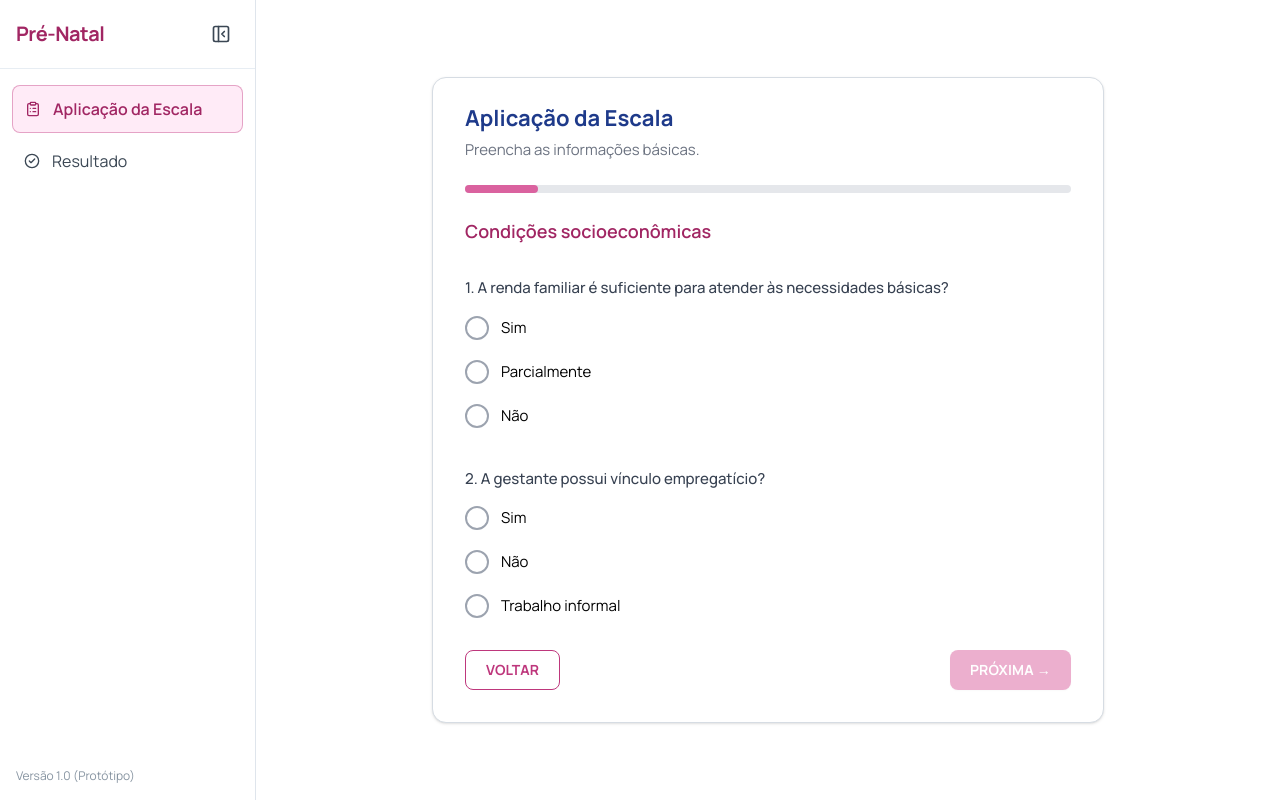
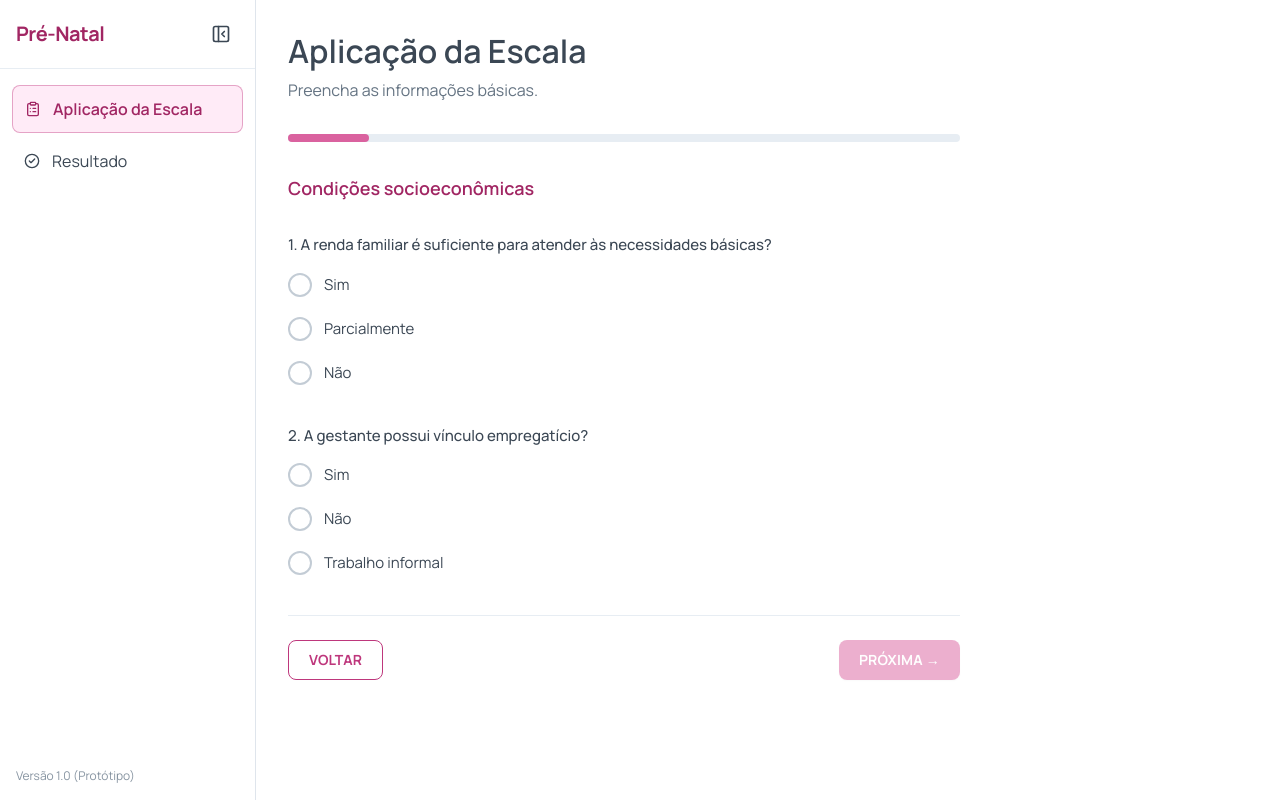
Before and after one commit to Cauatn/vunerabilidades-gestantes, a React (Vite) app: page / in a window 1280 px wide. Built offline with nearby package versions, Linux system fonts and the light colour scheme.

Commit message:
Adota o padrão Page/typography do vinea e remove o Card das telas de avaliação

```diff
--- a/src/components/AppShell.tsx
+++ b/src/components/AppShell.tsx
@@ -16,9 +16,7 @@ export function AppShell({
 		<SidebarProvider>
 			<AppSidebar activeTela={activeTela} onNavigate={onNavigate} />
 			<SidebarInset className="bg-n-0">
-				<div className="flex min-h-svh w-full items-center justify-center p-8">
-					<div className="w-full max-w-2xl">{children}</div>
-				</div>
+				<div className="min-w-0 flex-1 overflow-auto p-page">{children}</div>
 			</SidebarInset>
 		</SidebarProvider>
 	)
--- /dev/null
+++ b/src/components/Layout/Page.tsx
@@ -0,0 +1,42 @@
+import * as React from 'react'
+
+import { Description, Heading, type HeadingProps } from '@/components/typography'
+import { cn } from '@/lib/utils'
+import { Button } from '../ui/button'
+
+export type PageProps = {
+	title: React.ReactNode
+	description?: React.ReactNode
+	children?: React.ReactNode
+	className?: string
+	headingSize?: HeadingProps['size']
+	withButton?: boolean
+	buttonText?: string
+	buttonProps?: React.ComponentProps<'button'>
+	headerActions?: React.ReactNode
+}
+
+export function Page({
+	title,
+	description,
+	children,
+	className,
+	headingSize = 'page',
+	withButton = false,
+	buttonText = 'Criar',
+	buttonProps = {},
+	headerActions,
+}: PageProps) {
+	return (
+		<div className={cn('min-w-0 space-y-8', className)}>
+			<div className="flex flex-col gap-4 sm:flex-row sm:items-center sm:justify-between sm:gap-0">
+				<div className="space-y-2">
+					<Heading size={headingSize}>{title}</Heading>
+					{description ? <Description>{description}</Description> : null}
+				</div>
+				{headerActions ?? (withButton ? <Button {...buttonProps}>{buttonText}</Button> : null)}
+			</div>
+			{children}
+		</div>
+	)
+}
--- /dev/null
+++ b/src/components/typography/index.tsx
@@ -0,0 +1,71 @@
+import * as React from 'react'
+
+import { cn } from '@/lib/utils'
+
+export type HeadingProps = React.ComponentProps<'h1'> & {
+	size?: 'display' | 'page' | 'h2' | 'subheading'
+	as?: 'h1' | 'h2' | 'h3'
+}
+
+function Heading({ size = 'display', as, className, ...props }: HeadingProps) {
+	const Tag = (as ?? (size === 'h2' ? 'h2' : size === 'subheading' ? 'h3' : 'h1')) as
+		| 'h1'
+		| 'h2'
+		| 'h3'
+
+	return (
+		<Tag
+			className={cn(
+				'text-n-700',
+				size === 'display' && 'text-balance text-heading-1 font-semibold tracking-tight',
+				size === 'page' && 'text-balance text-heading-2 font-semibold',
+				size === 'h2' && 'text-heading-2 font-semibold',
+				size === 'subheading' && 'text-subheading-1 font-normal',
+				className,
+			)}
+			{...props}
+		/>
+	)
+}
+
+function Body({ className, ...props }: React.ComponentProps<'p'>) {
+	return <p className={cn('text-body font-normal text-n-700', className)} {...props} />
+}
+
+function Description({ className, ...props }: React.ComponentProps<'p'>) {
+	return (
+		<p className={cn('text-body font-normal text-n-500 text-balance', className)} {...props} />
+	)
+}
+
+function Caption({ className, ...props }: React.ComponentProps<'span'>) {
+	return <span className={cn('text-caption font-normal text-n-700', className)} {...props} />
+}
+
+export type TextProps<TAs extends React.ElementType = 'span'> = {
+	as?: TAs
+	variant?: 'default' | 'link'
+	className?: string
+} & Omit<React.ComponentPropsWithoutRef<TAs>, 'as' | 'className'>
+
+function Text<TAs extends React.ElementType = 'span'>({
+	as,
+	variant = 'default',
+	className,
+	...props
+}: TextProps<TAs>) {
+	const Tag = (as ?? 'span') as React.ElementType
+
+	return (
+		<Tag
+			className={cn(
+				variant === 'link' &&
+					'text-caption tracking-wide text-p-600 underline-offset-4 hover:underline',
+				className,
+			)}
+			{...props}
+		/>
+	)
+}
+
+export { Heading, Body, Description, Caption, Text }
--- a/src/features/avaliacao/components/FormularioExemplo.tsx
+++ b/src/features/avaliacao/components/FormularioExemplo.tsx
@@ -1,7 +1,7 @@
 import { useState } from 'react'
 
+import { Page } from '@/components/Layout/Page'
 import { Button } from '@/components/ui/button'
-import { Card } from '@/components/ui/card'
 import { cn } from '@/lib/utils'
 
 interface Pergunta {
@@ -36,11 +36,11 @@ function RadioOption({
 		<button
 			type="button"
 			onClick={onSelect}
-			className="flex items-center gap-3 py-2 text-left text-[15px] text-black"
+			className="flex items-center gap-3 py-2 text-left text-[15px] text-n-700"
 		>
 			<span
 				className={cn(
-					'flex size-6 shrink-0 items-center justify-center rounded-full border-2 border-[#9ca3af]',
+					'flex size-6 shrink-0 items-center justify-center rounded-full border-2 border-n-100',
 					selected && 'border-p-500',
 				)}
 			>
@@ -62,30 +62,21 @@ export function FormularioExemplo({ onProximo }: FormularioExemploProps) {
 	const progresso = Math.round((respondidas / PERGUNTAS.length) * 100)
 
 	return (
-		<>
-			<Card className="w-full max-w-2xl gap-6 p-2">
-				<div className="px-6 pt-4">
-					<h1 className="text-[22px] font-bold text-(--color-heading)">Aplicação da Escala</h1>
-					<p className="mt-1 text-[15px] text-(--color-muted-text)">
-						Preencha as informações básicas.
-					</p>
-				</div>
-
-				<div className="px-6">
-					<div className="h-2 w-full rounded-full bg-[#e5e7eb]">
+		<Page title="Aplicação da Escala" description="Preencha as informações básicas.">
+			<div className="max-w-2xl space-y-8">
+				<div className="h-2 w-full rounded-full bg-n-30">
 					<div
 						className="h-2 rounded-full bg-p-400 transition-all"
 						style={{ width: `${Math.max(progresso, 12)}%` }}
 					/>
 				</div>
-				</div>
 
-				<div className="flex flex-col gap-8 px-6">
+				<div className="flex flex-col gap-8">
 					<p className="text-lg font-semibold text-p-600">Condições socioeconômicas</p>
 
 					{PERGUNTAS.map((pergunta) => (
 						<div key={pergunta.id} className="flex flex-col gap-1">
-							<p className="mb-1 text-[15px] font-medium text-(--color-body)">{pergunta.texto}</p>
+							<p className="mb-1 text-[15px] font-medium text-n-700">{pergunta.texto}</p>
 							{pergunta.opcoes.map((opcao) => (
 								<RadioOption
 									key={opcao}
@@ -98,7 +89,7 @@ export function FormularioExemplo({ onProximo }: FormularioExemploProps) {
 					))}
 				</div>
 
-				<div className="flex items-center justify-between px-6 pb-6">
+				<div className="flex items-center justify-between border-t border-n-30 pt-6">
 					<Button variant="outline" className="border-p-500 text-p-500 hover:bg-p-50">
 						VOLTAR
 					</Button>
@@ -109,12 +100,12 @@ export function FormularioExemplo({ onProximo }: FormularioExemploProps) {
 						PRÓXIMA →
 					</Button>
 				</div>
-			</Card>
 
 				<p className="sr-only">
-				Exemplo de uma dimensão da escala — as demais dimensões seguem o mesmo padrão de pergunta e
-				resposta.
+					Exemplo de uma dimensão da escala — as demais dimensões seguem o mesmo padrão de
+					pergunta e resposta.
 				</p>
-		</>
+			</div>
+		</Page>
 	)
 }
--- a/src/features/avaliacao/components/ResultadoAvaliacao.tsx
+++ b/src/features/avaliacao/components/ResultadoAvaliacao.tsx
@@ -1,7 +1,7 @@
 import { Info } from 'lucide-react'
 
+import { Page } from '@/components/Layout/Page'
 import { Button } from '@/components/ui/button'
-import { Card } from '@/components/ui/card'
 import { cn } from '@/lib/utils'
 
 type Classificacao = 'BAIXA' | 'MODERADA' | 'ALTA'
@@ -30,17 +30,11 @@ export function ResultadoAvaliacao({
 	onVoltar,
 }: ResultadoAvaliacaoProps) {
 	return (
-		<Card className="w-full max-w-2xl items-center gap-6 p-10 text-center">
-				<div>
-					<h1 className="text-[22px] font-bold text-(--color-heading)">Resultado da Avaliação</h1>
-					<p className="mt-1 text-[15px] text-(--color-muted-text)">
-						Resultado da aplicação da Escala
-					</p>
-				</div>
-
+		<Page title="Resultado da Avaliação" description="Resultado da aplicação da Escala">
+			<div className="flex max-w-2xl flex-col items-center gap-6 border-t border-n-30 pt-8 text-center">
 				<div className="flex size-[120px] flex-col items-center justify-center rounded-full border-4 border-p-400">
 					<span className="text-4xl font-bold text-p-400">{pontuacao}</span>
-					<span className="text-[13px] font-bold text-(--color-muted-text)">
+					<span className="text-[13px] font-bold text-n-500">
 						Pontuação
 						<br />
 						ilustrativa
@@ -48,7 +42,7 @@ export function ResultadoAvaliacao({
 				</div>
 
 				<div>
-					<p className="text-base font-bold text-(--color-body)">Vulnerabilidade Social</p>
+					<p className="text-base font-bold text-n-700">Vulnerabilidade Social</p>
 					<p className={cn('text-2xl font-bold', CLASSIFICACAO_COR[classificacao])}>
 						{classificacao}
 					</p>
@@ -87,6 +81,7 @@ export function ResultadoAvaliacao({
 						</Button>
 					)}
 				</div>
-			</Card>
+			</div>
+		</Page>
 	)
 }
```
Lines whose indentation alone changed are shown as unchanged.
